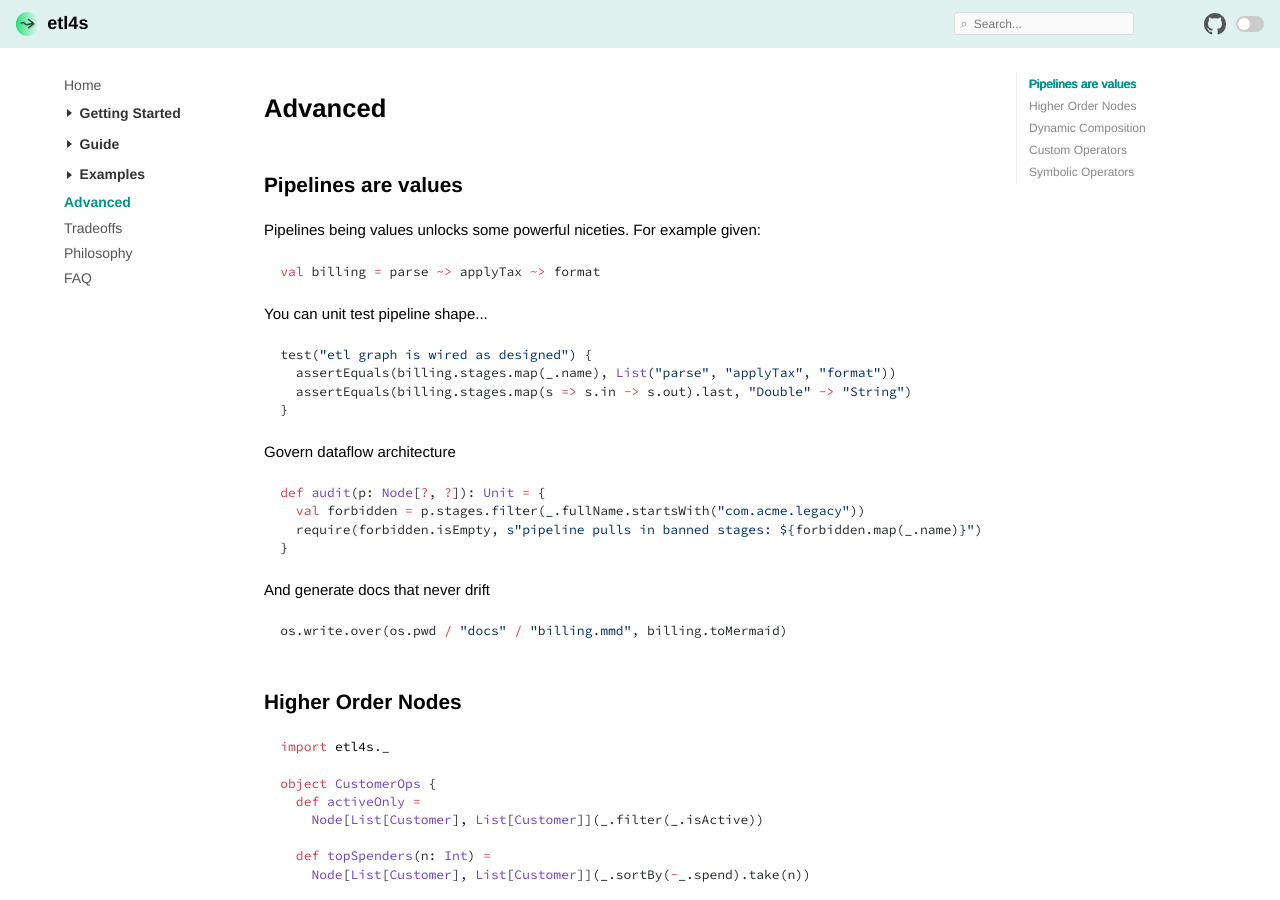
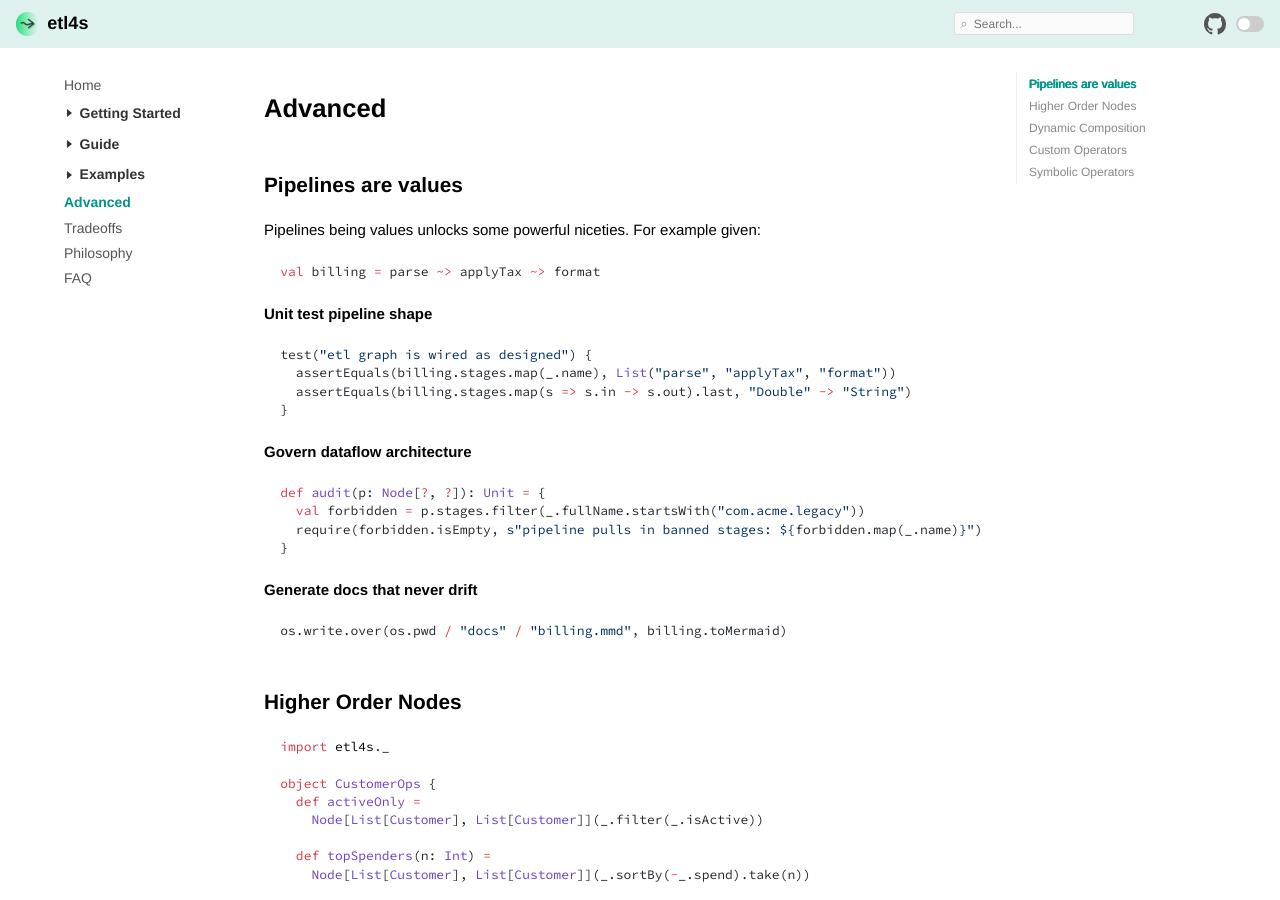
Before and after one commit to mattlianje/etl4s, an MkDocs documentation site: the page built from docs/advanced.md, in a window 1280 px wide and 900 px high. Built offline with MkDocs 1.6.1, drawn with Linux system fonts in a browser that asks for light colours; nearby versions of some CDN libraries.

Commit message:
update docs

````diff
--- a/docs/advanced.md
+++ b/docs/advanced.md
@@ -9,7 +9,7 @@ Pipelines being values unlocks some powerful niceties. For example given:
 val billing = parse ~> applyTax ~> format
 ```
 
-You can unit test pipeline shape...
+**Unit test pipeline shape**
 
 ```scala
 test("etl graph is wired as designed") {
@@ -18,7 +18,7 @@ test("etl graph is wired as designed") {
 }
 ```
 
-Govern dataflow architecture
+**Govern dataflow architecture**
 
 ```scala
 def audit(p: Node[?, ?]): Unit = {
@@ -27,7 +27,7 @@ def audit(p: Node[?, ?]): Unit = {
 }
 ```
 
-And generate docs that never drift
+**Generate docs that never drift**
 
 ```scala
 os.write.over(os.pwd / "docs" / "billing.mmd", billing.toMermaid)
````
Also changed, not shown: README.md (+4 -4 lines).
